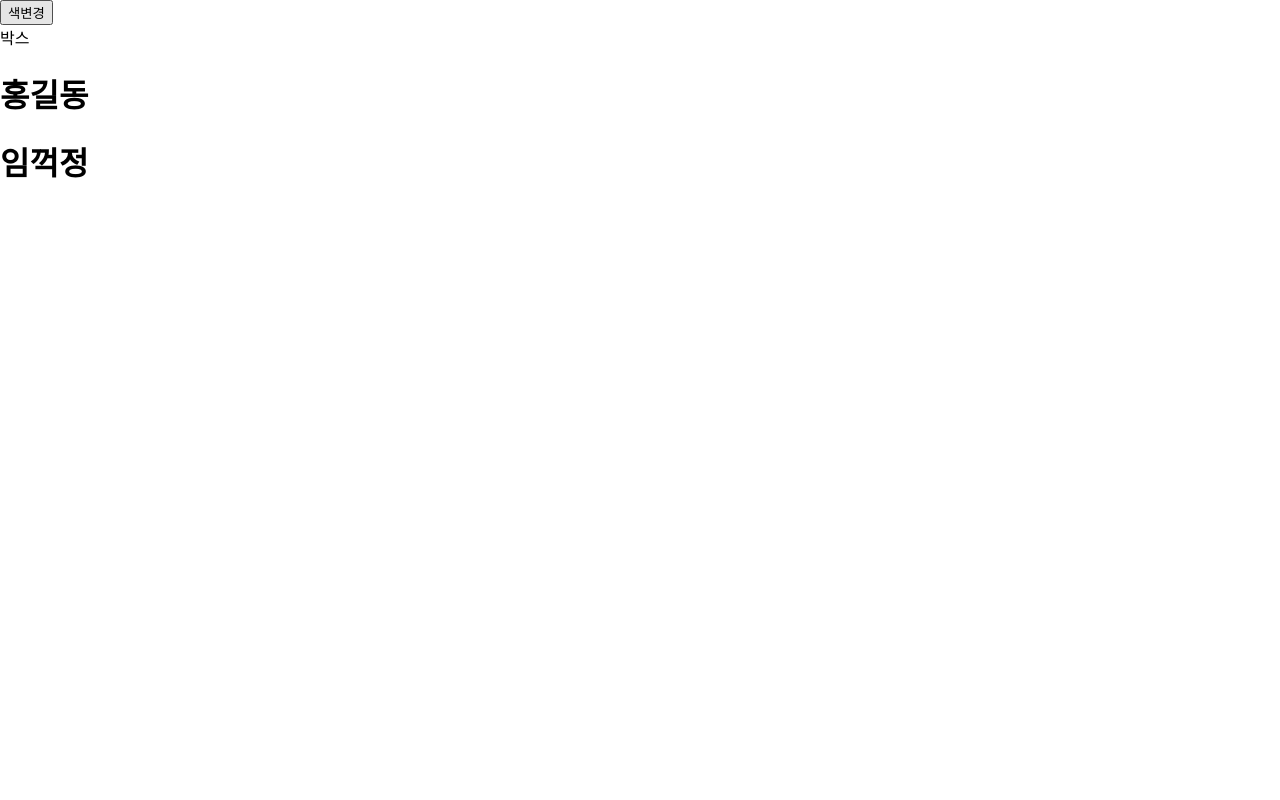
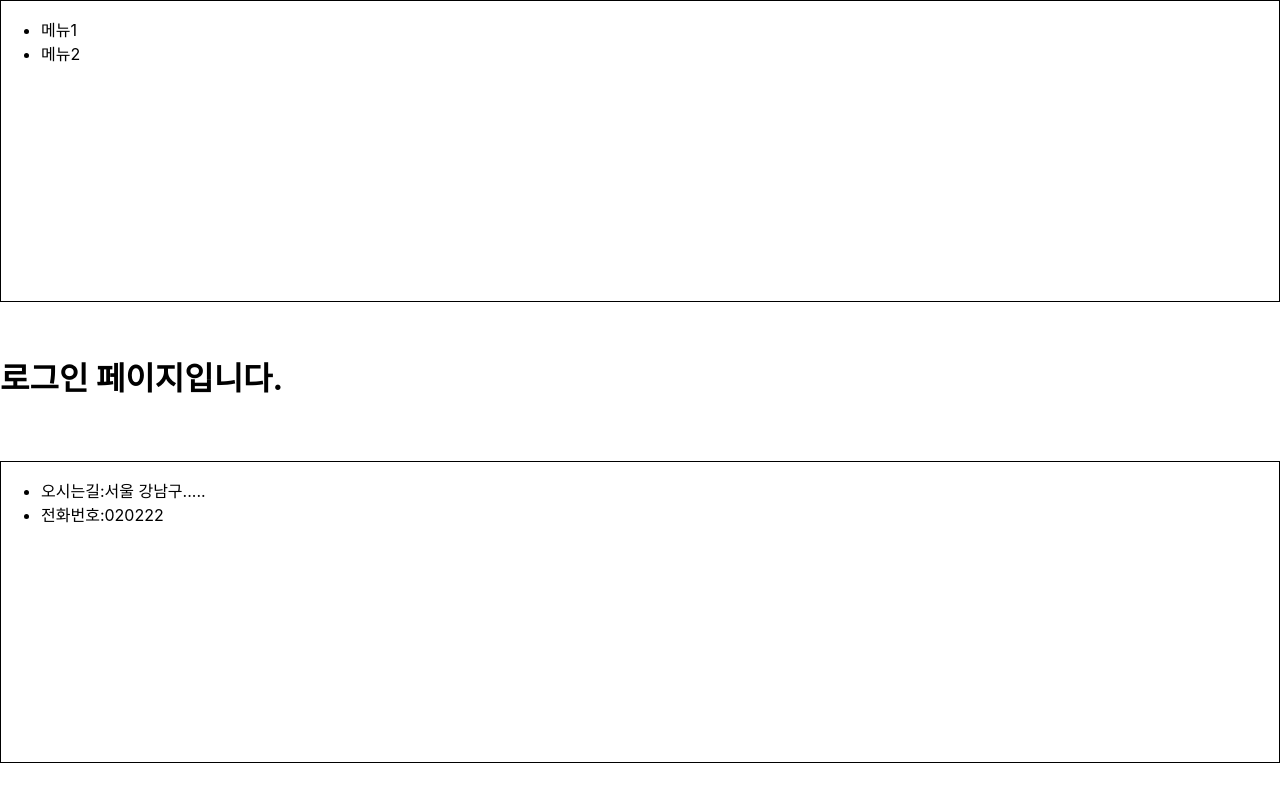
Before and after one commit to braverokmc79/React-SpringBoot-1, a React (Create React App) app in the folder my-app/: page / in a window 1280 px wide. Built offline with nearby package versions, Linux system fonts and the light colour scheme.

Commit message:
10. components styled

```diff
--- a/my-app/package.json
+++ b/my-app/package.json
@@ -7,9 +7,11 @@
     "@testing-library/react": "^13.3.0",
     "@testing-library/user-event": "^13.5.0",
     "eslint": "^8.20.0",
+    "help": "^3.0.2",
     "react": "^18.2.0",
     "react-dom": "^18.2.0",
     "react-scripts": "5.0.1",
+    "styled-components": "^5.3.5",
     "web-vitals": "^2.1.4"
   },
   "scripts": {
--- a/my-app/src/App.css
+++ b/my-app/src/App.css
@@ -42,5 +42,6 @@
   color: red;
 }
 .box-style{
+  background-color: burlywood;
   color: rgb(64, 159, 116);
 }
--- a/my-app/src/App.js
+++ b/my-app/src/App.js
@@ -1,37 +1,18 @@
-
-import { createRef, useRef, useState } from "react";
+import './App.css'
+import LoginPage from './pages/LoginPage';
 
 
-
-//userRef(디자인)
-//dom 을 변경할 때 사용
 function App() {
-
-  const myRef = useRef(null);
-  const [list, setList] = useState([{ id: 1, name: "홍길동" }, { id: 1, name: "임꺽정" }])
-  const myRefs = Array.from({ length: list.length }).map(() => createRef());
 
   return (
     <div>
-      <button onClick={() => {
-        console.log(myRef);
-        console.log(myRef.current);
-        //        myRef.current.style.backgroundColor = 'red';
 
-        myRefs[1].current.style.backgroundColor = 'red';
-      }}>색변경</button>
-      <div ref={myRef}>박스</div>
+      <LoginPage />
 
-      {list.map((user, index) => (
-        <h1 ref={myRefs[index]}>{user.name}</h1>
-      ))}
-
-
-    </div>
+    </div >
   );
 
 
 }
 
-
 export default App;
--- /dev/null
+++ b/my-app/src/components/Footer.js
@@ -0,0 +1,27 @@
+import React from 'react';
+import styled from 'styled-components';
+
+
+//하나의 컴포넌트를 생성(재사용)
+
+//styled-components => js 파일과 css 파일 관리!!!
+const FooterList = styled.div`
+    border: 1px solid black;
+    height: 300px;
+    margin-top: 10px;
+`;
+
+const Footer = () => {
+    return (
+        <FooterList>
+            <div>
+                <ul>
+                    <li>오시는길:서울 강남구.....</li>
+                    <li>전화번호:020222</li>
+                </ul>
+            </div>
+        </FooterList>
+    );
+};
+
+export default Footer;
--- /dev/null
+++ b/my-app/src/components/Header.js
@@ -0,0 +1,26 @@
+import React from 'react';
+import styled from 'styled-components';
+
+
+//하나의 컴포넌트를 생성(재사용)
+
+//styled-components => js 파일과 css 파일 관리!!!
+const HeaderList = styled.div`
+    border: 1px solid black;
+    height: 300px;
+`;
+
+const Header = () => {
+    return (
+        <HeaderList>
+            <div>
+                <ul>
+                    <li>메뉴1 </li>
+                    <li>메뉴2</li>
+                </ul>
+            </div>
+        </HeaderList>
+    );
+};
+
+export default Header;
--- /dev/null
+++ b/my-app/src/components/login/Login.js
@@ -0,0 +1,16 @@
+import React from 'react';
+import styled from 'styled-components';
+
+const LoginBox = styled.div`
+    padding: 30px 0 30px 0;
+`;
+
+const Login = () => {
+    return (
+        <LoginBox>
+            <h1>로그인 페이지입니다.</h1>
+        </LoginBox>
+    );
+};
+
+export default Login;
--- /dev/null
+++ b/my-app/src/pages/LoginPage.js
@@ -0,0 +1,18 @@
+import React from 'react';
+import Footer from '../components/Footer';
+import Header from '../components/Header';
+import Login from '../components/login/Login';
+
+const LoginPage = () => {
+    return (
+        <div>
+            <Header />
+
+            <Login />
+
+            <Footer />
+        </div>
+    );
+};
+
+export default LoginPage;
```
Also changed, not shown: my-app/src/MyCss.js (added, +11 -0 lines), my-app/src/test2.html (added, +15 -0 lines).
